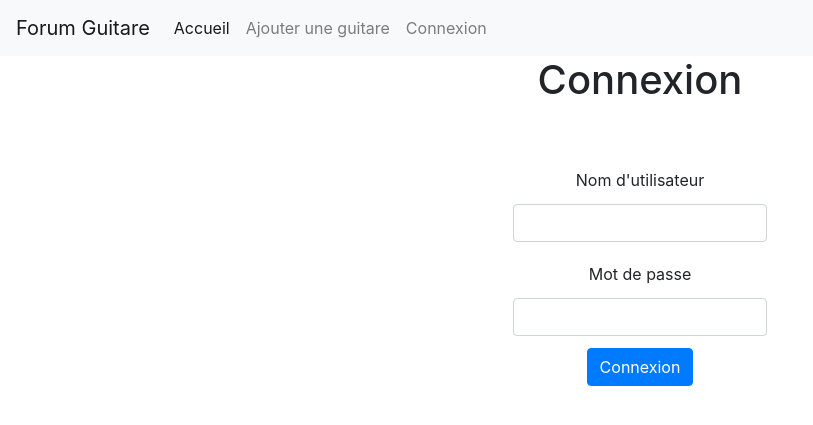
After one commit to Sieltek/site_guitare, a Django app: page /connexion in a window 1280 px wide. The commit adds this page. Shown: the top 425 px of the page, without its empty margins (0-813 px from the left). Run offline with Django 3.2, Linux system fonts and the light colour scheme; some libraries are stand-ins or nearby versions.

Commit message:
Feat(guide_guitare): Add connexion + connexion request on creation

```diff
--- a/guide_guitare/urls.py
+++ b/guide_guitare/urls.py
@@ -1,8 +1,10 @@
 from django.urls import path
-from .views import index, guitares, create_guitare
+from .views import index, guitares, create_guitare, connexion, logout_view
 
 urlpatterns = [
     path('', index, name="index"),
     path('guitares/<int:id_guitare>', guitares, name="guitares"),
     path('create_guitare', create_guitare, name="create_guitare"),
+    path('connexion', connexion, name="connexion"),
+    path('deconnexion', logout_view, name="logout"),
 ]
--- a/guide_guitare/views.py
+++ b/guide_guitare/views.py
@@ -1,5 +1,7 @@
 from django.http import Http404
 from django.shortcuts import render, redirect
+from django.contrib.auth.models import User
+from django.contrib.auth import authenticate, login, logout
 
 from .forms import GuitareForm
 from .models import GuitareModel
@@ -14,14 +16,17 @@ def index(request):
 
 
 def create_guitare(request):
-    if request.method == 'POST':
-        form = GuitareForm(request.POST, request.FILES)
-        print(form.is_valid())
-        if form.is_valid():
-            form.save()
-            return redirect(index)
+    if request.user.is_authenticated:
+        if request.method == 'POST':
+            form = GuitareForm(request.POST, request.FILES)
+            print(form.is_valid())
+            if form.is_valid():
+                form.save()
+                return redirect(index)
+        else:
+            form = GuitareForm()
     else:
-        form = GuitareForm()
+        return redirect(connexion)
     return render(request, 'guide_guitare/create_guitares.html', {"form": form})
 
 
@@ -33,7 +38,6 @@ def guitares(request, id_guitare):
 
     if request.method == 'POST':
         form = GuitareForm(request.POST, request.FILES, instance=item)
-        print(form.is_valid())
         if form.is_valid() and 'modifier' in request.POST:
             form.save()
             return redirect(index)
@@ -44,3 +48,19 @@ def guitares(request, id_guitare):
         form = GuitareForm(instance=item)
 
     return render(request, 'guide_guitare/guitares.html', {"item": item, 'form': form})
+
+
+def connexion(request):
+    if request.method == "POST":
+        username = request.POST['username']
+        password = request.POST['password']
+        user = authenticate(request, username=username, password=password)
+        if user is not None:
+            login(request, user)
+            return redirect(index)
+    return render(request, 'guide_guitare/connexion.html')
+
+
+def logout_view(request):
+    logout(request)
+    return redirect(index)
--- a/templates/guide_guitare/base.html
+++ b/templates/guide_guitare/base.html
@@ -20,6 +20,11 @@
             <div class="navbar-nav">
                 <a class="nav-item nav-link active" href="{% url 'index' %}">Accueil <span class="sr-only">(current)</span></a>
                 <a class="nav-item nav-link" href="{% url 'create_guitare' %}">Ajouter une guitare</a>
+                {% if request.user.is_authenticated %}
+                    <a class="nav-item nav-link" href="{% url 'logout' %}">Déconnexion</a>
+                {% else %}
+                    <a class="nav-item nav-link" href="{% url 'connexion' %}">Connexion</a>
+                {% endif %}
             </div>
         </div>
     {% endblock %}
--- /dev/null
+++ b/templates/guide_guitare/connexion.html
@@ -0,0 +1,21 @@
+{% extends  'guide_guitare/base.html' %}
+
+{% block body %}
+    <div class="container text-center">
+    <h1>Connexion</h1>
+        <form class="m-5" action="" method="post">
+            {% csrf_token %}
+            <label for="id_username" class="mt-3" autofocus>
+                Nom d'utilisateur
+            </label>
+            <input id="id_username" name="username" type="text" class="form-control my-1 w-25 mx-auto">
+
+            <label for="id_password" class="mt-3">
+                Mot de passe
+            </label>
+            <input id="id_password" name="password" type="password" class="form-control my-1 w-25 mx-auto">
+
+            <input type="submit" class="btn btn-primary m-2" value="Connexion">
+        </form>
+    </div>
+{% endblock %}
--- a/templates/guide_guitare/create_guitares.html
+++ b/templates/guide_guitare/create_guitares.html
@@ -4,6 +4,11 @@
         <div class="navbar-nav">
             <a class="nav-item nav-link" href="{% url 'index' %}">Accueil </a>
             <a class="nav-item nav-link active" href="{% url 'create_guitare' %}">Ajouter une guitare <span class="sr-only">(current)</span></a>
+            {% if request.user.is_authenticated %}
+                <a class="nav-item nav-link" href="{% url 'logout' %}">Déconnexion</a>
+            {% else %}
+                <a class="nav-item nav-link" href="{% url 'connexion' %}">Connexion</a>
+            {% endif %}
         </div>
     </div>
 {% endblock %}
--- a/templates/guide_guitare/guitares.html
+++ b/templates/guide_guitare/guitares.html
@@ -5,6 +5,11 @@
         <div class="navbar-nav">
             <a class="nav-item nav-link active" href="{% url 'index' %}">Accueil </a>
             <a class="nav-item nav-link" href="{% url 'create_guitare' %}">Ajouter une guitare</a>
+            {% if request.user.is_authenticated %}
+                <a class="nav-item nav-link" href="{% url 'logout' %}">Déconnexion</a>
+            {% else %}
+                <a class="nav-item nav-link" href="{% url 'connexion' %}">Connexion</a>
+            {% endif %}
         </div>
     </div>
 {% endblock %}
```
Also changed, not shown: guide_guitare/forms.py (+6 -1 lines), image_guitare/image_guitare/alhambra_5p-face_9rfJg1J.png (added), image_guitare/image_guitare/alhambra_5p-face_S7ps15l.png (added), site_guitare/urls.py (line endings or trailing spaces).
